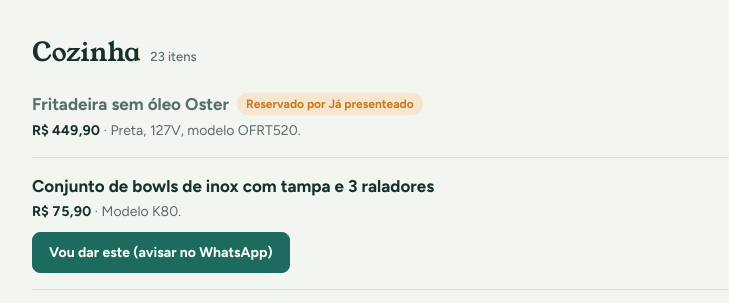
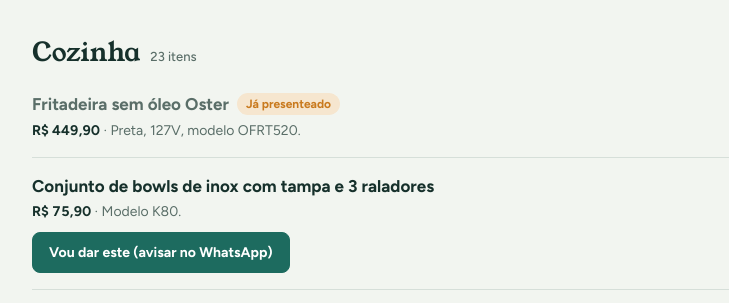
Before and after one commit to brunavilhar/cha-casa-nova, a plain HTML site: page index.html in a window 1280 px wide. Shown: the part 772-1075 px from the top of the page, 178-907 px from the left. Drawn offline with Linux system fonts and the light colour scheme.

Commit message:
Add files via upload

```diff
--- a/index.html
+++ b/index.html
@@ -689,7 +689,7 @@ var ITENS = [
     var left = el("div");
     var h = el("h3", "item-name", it.nome);
     if (plano) h.appendChild(el("span", "item-cat", it.comodo));
-    if (r) h.appendChild(el("span", "badge-done", "Reservado por " + (r.nome || "um convidado")));
+    if (r) h.appendChild(el("span", "badge-done", it.reservadoPor === "Já presenteado" ? "Já presenteado" : "Reservado por " + (r.nome || "um convidado")));
     left.appendChild(h);
     if (it.preco || it.nota) {
       var np = el("p", "item-note");
```
